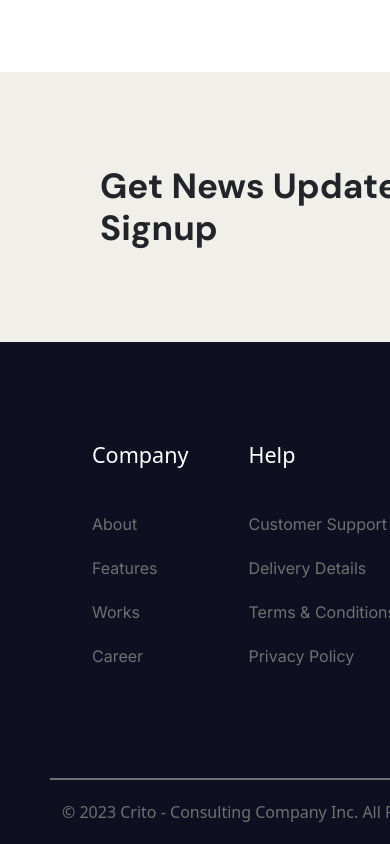
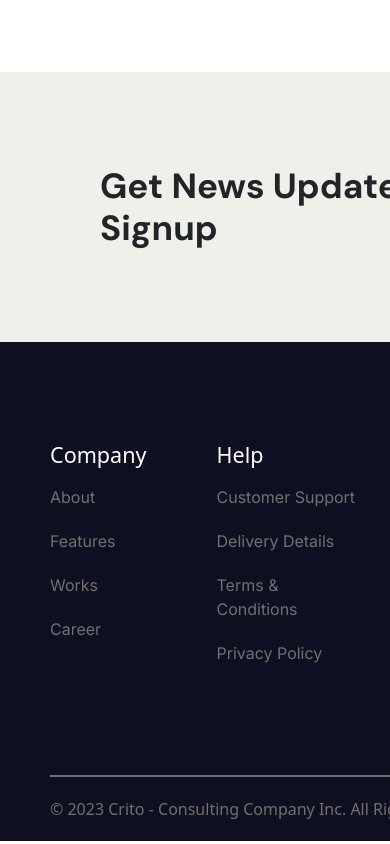
Before and after one commit to Thana1337/Crito-hemsida-Thanakorn-Saengprachum, a plain HTML site: page index.html in a window 390 px wide. Shown: the part 8195-9039 px from the top of the page. Drawn offline with nearby package versions, Linux system fonts and the light colour scheme.

Commit message:
make responsiver

```diff
--- a/style.scss
+++ b/style.scss
@@ -1388,6 +1388,8 @@ header {
         position: absolute;
         bottom: 0;
         z-index: -1;
+        width: 100%;
+        height: auto;
     }
     .container{
         display: flex;
@@ -1597,7 +1599,6 @@ footer{
     @media (min-width:1200px) {
         padding: 0px 0px;
         }
-
     .drawing-lines{
         position: absolute;
         z-index: -1;
@@ -1606,6 +1607,7 @@ footer{
     }
     .container{
         color: #707070;
+        padding: 0px;
     .top-footer{
         padding: 100px 0px;
         display: grid;
@@ -1633,14 +1635,16 @@ footer{
 
         .menybar-footer{
             display: flex;
-            justify-content: space-around;
-            align-items: center;
+            // justify-content: space-around;
+            // align-items: center;
             .menybar-dropdown{
             display: flex;
             flex-direction: column;
+            margin-right: 70px;
+
             h4{
                 color: #FFFFFF;
-                margin-bottom: 35px;
+                // margin-bottom: 35px;
             }
             a{
                 color: #707070;
```
Also changed, not shown: style.css, 1 other file.
